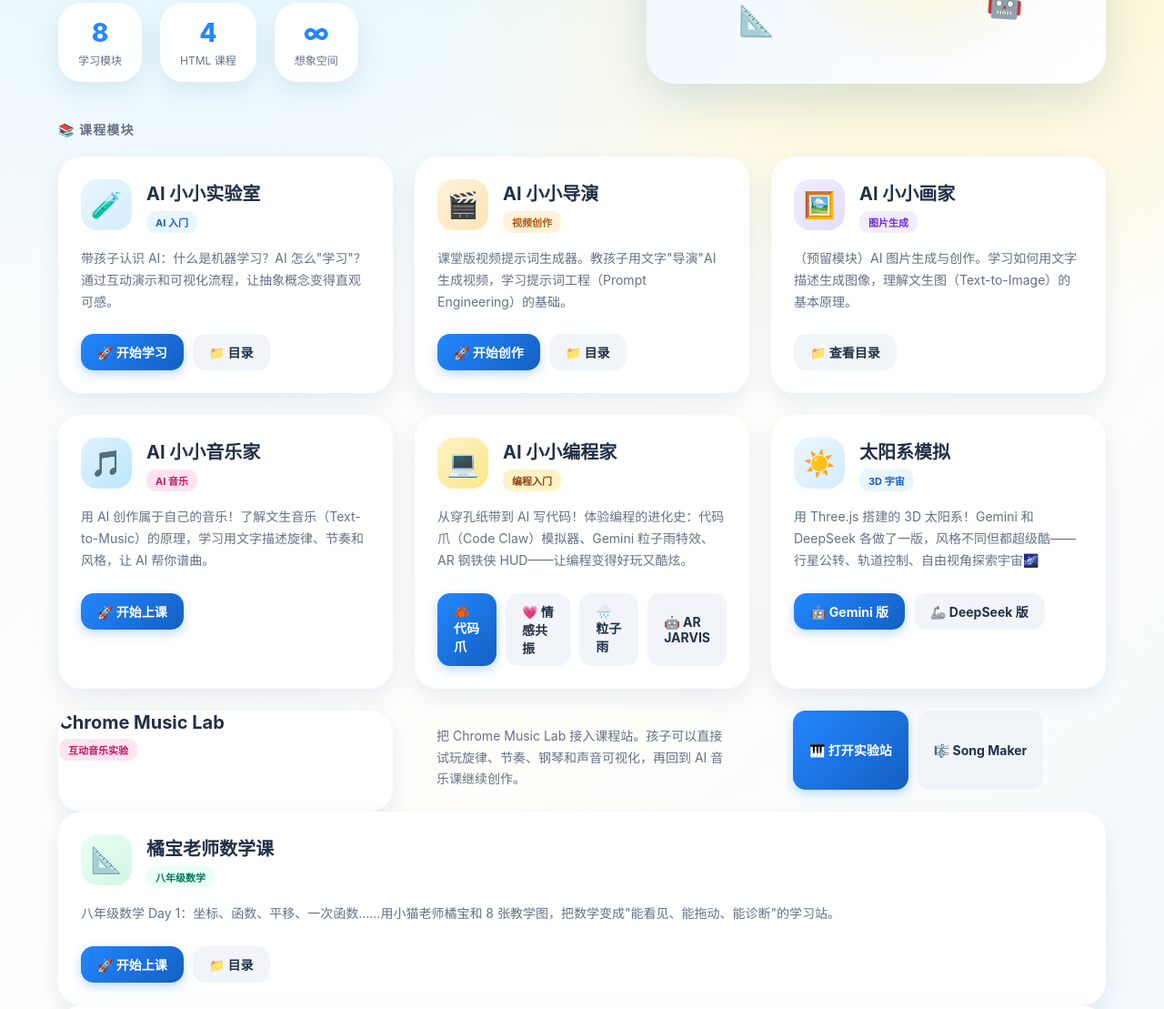
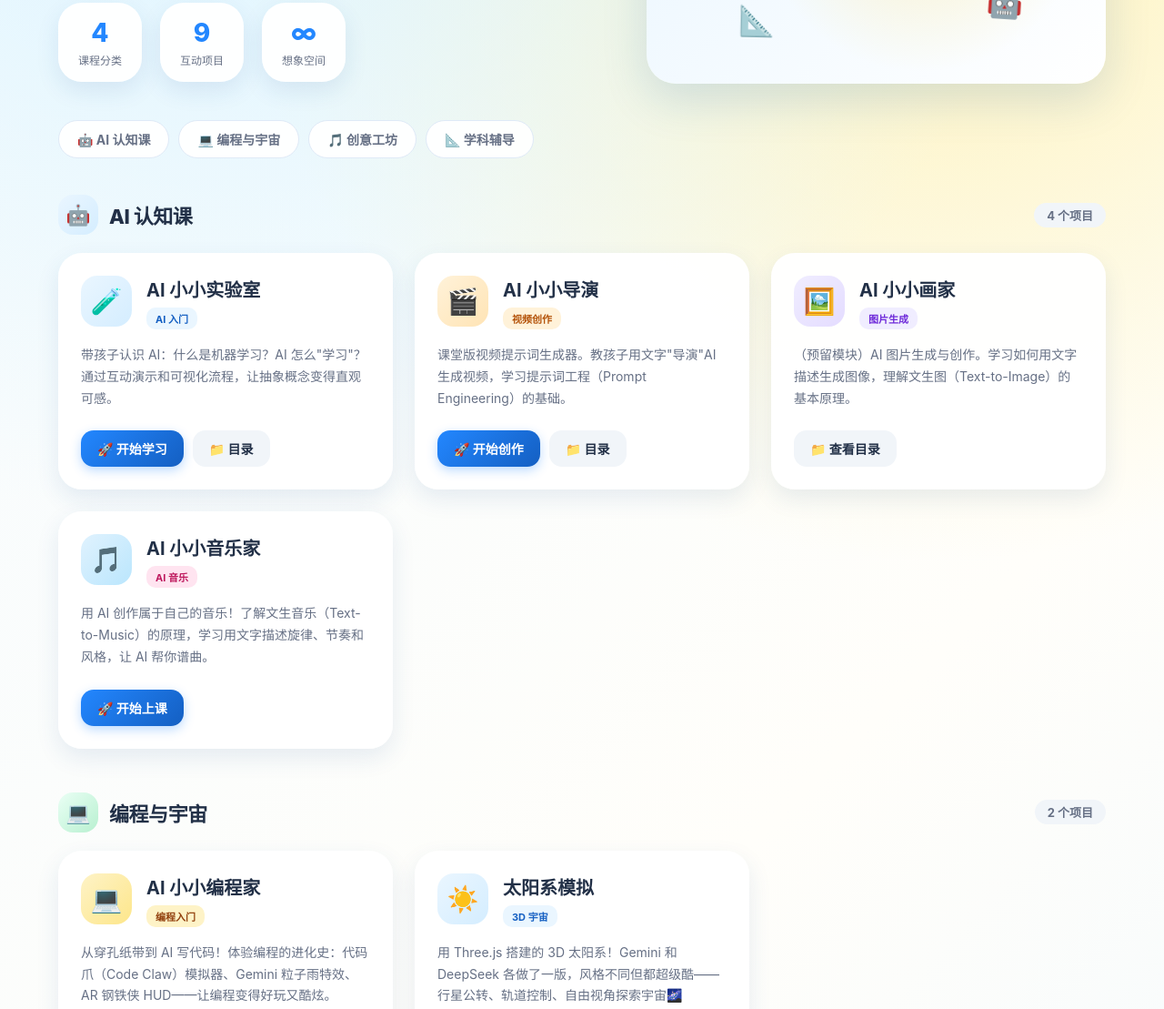
Before and after one commit to flyingcloud-code/edu-web, a website: page index.html in a window 1280 px wide. Shown: the part 356-1465 px from the top of the page at 91% size. Drawn offline with Linux system fonts and the light colour scheme; no server answers.

Commit message:
refactor: group cards into 4 categories with nav pills, fix Chrome Music Lab missing icon

```diff
--- a/index.html
+++ b/index.html
@@ -118,11 +118,58 @@
     .projects {
       max-width: 1200px; margin: 0 auto; padding: 0 24px 60px;
     }
-    .section-title {
-      font-size: 14px; text-transform: uppercase;
-      letter-spacing: 0.08em; color: var(--muted);
-      margin-bottom: 20px; font-weight: 700;
+
+    /* Category Navigation */
+    .cat-nav {
+      display: flex; gap: 10px; flex-wrap: wrap;
+      margin-bottom: 40px;
     }
+    .cat-pill {
+      display: inline-flex; align-items: center; gap: 6px;
+      padding: 10px 20px; border-radius: 100px;
+      font-size: 14px; font-weight: 700; text-decoration: none;
+      background: var(--card); color: var(--muted);
+      border: 1px solid var(--line);
+      transition: all .2s;
+    }
+    .cat-pill:hover {
+      background: var(--sky); color: var(--blue);
+      border-color: var(--blue);
+      transform: translateY(-2px);
+    }
+
+    /* Category Sections */
+    .category {
+      margin-bottom: 48px;
+      scroll-margin-top: 80px;
+    }
+    .category:last-child { margin-bottom: 0; }
+
+    .category-head {
+      display: flex; align-items: center; gap: 12px;
+      margin-bottom: 20px;
+    }
+    .category-icon {
+      width: 44px; height: 44px; border-radius: 16px;
+      display: grid; place-items: center;
+      font-size: 22px; flex-shrink: 0;
+    }
+    .category-icon.blue { background: linear-gradient(135deg, #eaf6ff, #d4edff); }
+    .category-icon.green { background: linear-gradient(135deg, #eafff5, #b8f0d0); }
+    .category-icon.pink { background: linear-gradient(135deg, #ffe4f0, #fecdd5); }
+    .category-icon.purple { background: linear-gradient(135deg, #f0edff, #dcd4ff); }
+
+    .category-head h2 {
+      font-size: 22px; font-weight: 800; margin: 0;
+      letter-spacing: -0.02em;
+    }
+    .category-count {
+      margin-left: auto;
+      font-size: 13px; color: var(--muted);
+      background: #f1f5f9; padding: 4px 14px;
+      border-radius: 100px; font-weight: 700;
+    }
+
     .grid {
       display: grid;
       grid-template-columns: repeat(auto-fill, minmax(340px, 1fr));
@@ -240,12 +287,12 @@
     <p>AI 小小实验室、AI 小小导演、橘宝老师数学课……<br>把抽象知识变成看得见、摸得着、能互动的学习体验。</p>
     <div class="hero-stats">
       <div class="stat">
-        <div class="num">8</div>
-        <div class="label">学习模块</div>
+        <div class="num">4</div>
+        <div class="label">课程分类</div>
       </div>
       <div class="stat">
-        <div class="num">4</div>
-        <div class="label">HTML 课程</div>
+        <div class="num">9</div>
+        <div class="label">互动项目</div>
       </div>
       <div class="stat">
         <div class="num">∞</div>
@@ -265,7 +312,20 @@
 </section>
 
 <section class="projects">
-  <div class="section-title">📚 课程模块</div>
+  <div class="cat-nav">
+    <a class="cat-pill" href="#cat-ai">🤖 AI 认知课</a>
+    <a class="cat-pill" href="#cat-code">💻 编程与宇宙</a>
+    <a class="cat-pill" href="#cat-creative">🎵 创意工坊</a>
+    <a class="cat-pill" href="#cat-math">📐 学科辅导</a>
+  </div>
+
+  <!-- 🤖 AI 认知课 -->
+  <div class="category" id="cat-ai">
+    <div class="category-head">
+      <div class="category-icon blue">🤖</div>
+      <h2>AI 认知课</h2>
+      <span class="category-count">4 个项目</span>
+    </div>
     <div class="grid">
 
       <div class="project-card">
@@ -334,6 +394,18 @@
         </div>
       </div>
 
+    </div>
+  </div>
+
+  <!-- 💻 编程与宇宙 -->
+  <div class="category" id="cat-code">
+    <div class="category-head">
+      <div class="category-icon green">💻</div>
+      <h2>编程与宇宙</h2>
+      <span class="category-count">2 个项目</span>
+    </div>
+    <div class="grid">
+
       <div class="project-card">
         <div class="card-header">
           <div class="card-icon code">💻</div>
@@ -370,7 +442,21 @@
         </div>
       </div>
 
+    </div>
+  </div>
+
+  <!-- 🎵 创意工坊 -->
+  <div class="category" id="cat-creative">
+    <div class="category-head">
+      <div class="category-icon pink">🎵</div>
+      <h2>创意工坊</h2>
+      <span class="category-count">2 个项目</span>
+    </div>
+    <div class="grid">
+
       <div class="project-card">
+        <div class="card-header">
+          <div class="card-icon pink">🎹</div>
           <div class="card-title">
             <h3>Chrome Music Lab</h3>
             <span class="tag music">互动音乐实验</span>
@@ -382,23 +468,6 @@
         <div class="card-footer">
           <a class="btn btn-primary" href="./chrome-music-lab/">🎹 打开实验站</a>
           <a class="btn btn-ghost" href="./chrome-music-lab/musiclab.chromeexperiments.com/Song-Maker">🎼 Song Maker</a>
-      </div>
-    </div>
-
-    <div class="project-card">
-      <div class="card-header">
-        <div class="card-icon green">📐</div>
-        <div class="card-title">
-          <h3>橘宝老师数学课</h3>
-          <span class="tag math">八年级数学</span>
-        </div>
-      </div>
-      <div class="card-body">
-        <p>八年级数学 Day 1：坐标、函数、平移、一次函数……用小猫老师橘宝和 8 张教学图，把数学变成"能看见、能拖动、能诊断"的学习站。</p>
-      </div>
-      <div class="card-footer">
-        <a class="btn btn-primary" href="./side/8grade/math/day1.html">🚀 开始上课</a>
-        <a class="btn btn-ghost" href="./side/8grade/math/">📁 目录</a>
         </div>
       </div>
 
@@ -418,6 +487,36 @@
         </div>
       </div>
 
+    </div>
+  </div>
+
+  <!-- 📐 学科辅导 -->
+  <div class="category" id="cat-math">
+    <div class="category-head">
+      <div class="category-icon purple">📐</div>
+      <h2>学科辅导</h2>
+      <span class="category-count">1 个项目</span>
+    </div>
+    <div class="grid">
+
+      <div class="project-card">
+        <div class="card-header">
+          <div class="card-icon green">📐</div>
+          <div class="card-title">
+            <h3>橘宝老师数学课</h3>
+            <span class="tag math">八年级数学</span>
+          </div>
+        </div>
+        <div class="card-body">
+          <p>八年级数学 Day 1：坐标、函数、平移、一次函数……用小猫老师橘宝和 8 张教学图，把数学变成"能看见、能拖动、能诊断"的学习站。</p>
+        </div>
+        <div class="card-footer">
+          <a class="btn btn-primary" href="./side/8grade/math/day1.html">🚀 开始上课</a>
+          <a class="btn btn-ghost" href="./side/8grade/math/">📁 目录</a>
+        </div>
+      </div>
+
+    </div>
   </div>
 </section>
 
```
Lines whose indentation alone changed are shown as unchanged.
